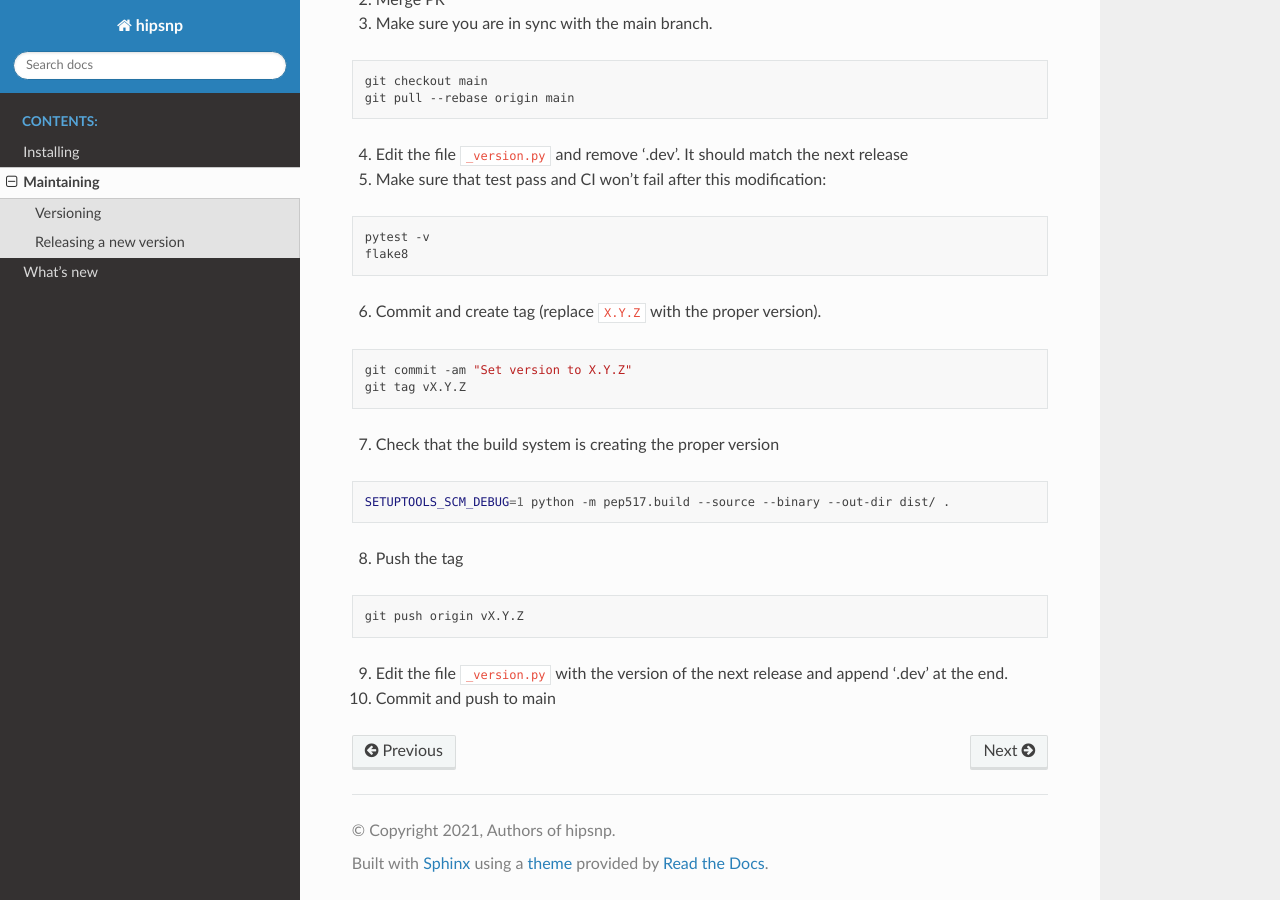
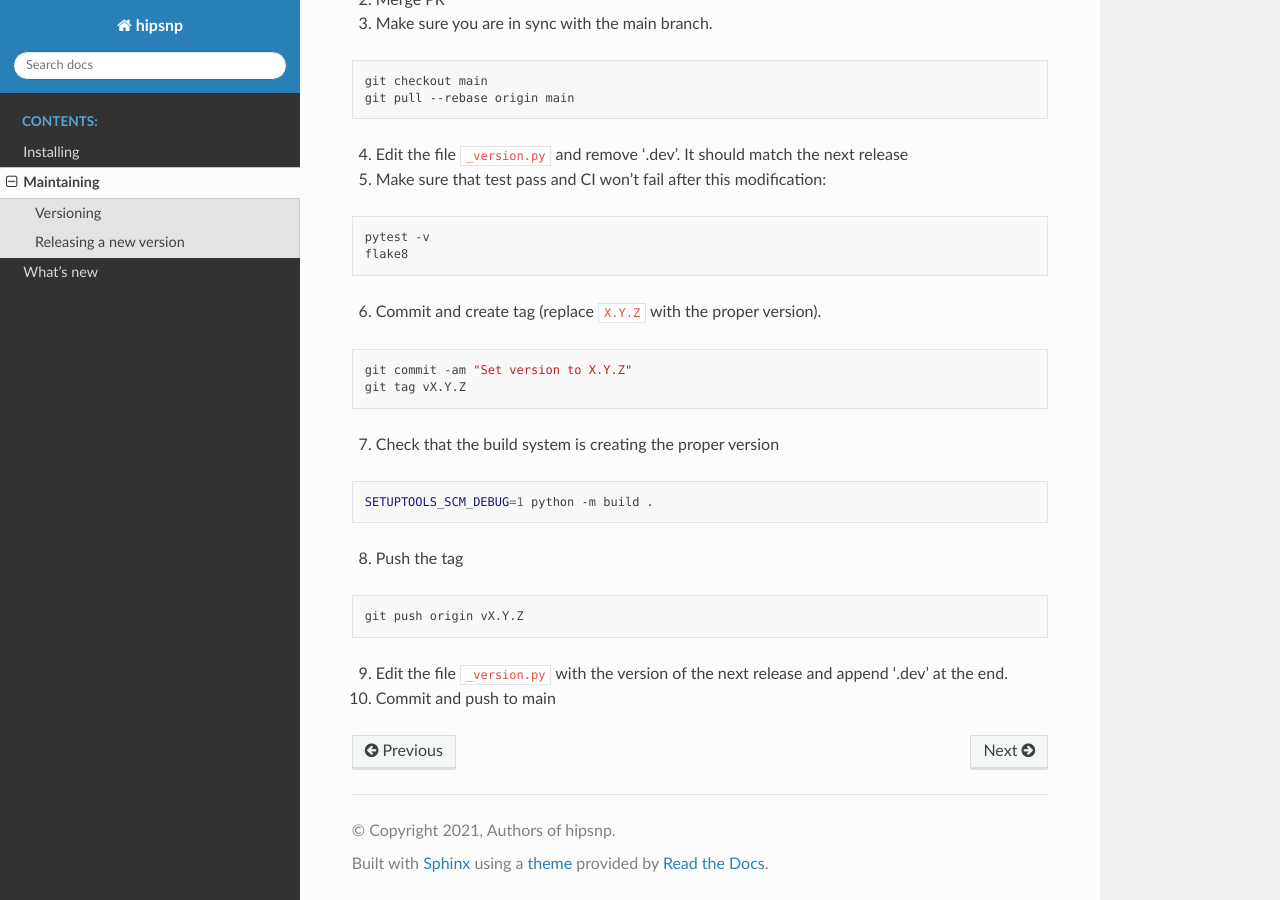
Before and after one commit to juaml/hipsnp, a Sphinx documentation site: the page built from docs/maintaining.rst, in a window 1280 px wide and 900 px high, scrolled down 692 px. Built offline with Sphinx 7.4.7 and the Read the Docs theme 2.0.0, drawn with Linux system fonts in a browser that asks for light colours.

```diff
--- a/dev-requirements.txt
+++ b/dev-requirements.txt
@@ -1,3 +1,4 @@
 setuptools>=42
 wheel
 setuptools_scm[toml]>=3.4
+build
--- a/docs/maintaining.rst
+++ b/docs/maintaining.rst
@@ -59,7 +59,7 @@ release.
 
 .. code-block:: bash
 
-    SETUPTOOLS_SCM_DEBUG=1 python -m pep517.build --source --binary --out-dir dist/ .
+    SETUPTOOLS_SCM_DEBUG=1 python -m build .
 
 8. Push the tag
 
--- a/hipsnp/_version.py
+++ b/hipsnp/_version.py
@@ -1 +1 @@
-__version__ = '0.0.1.dev91'
+__version__ = '0.0.1'
```
Also changed, not shown: 1 other file.
